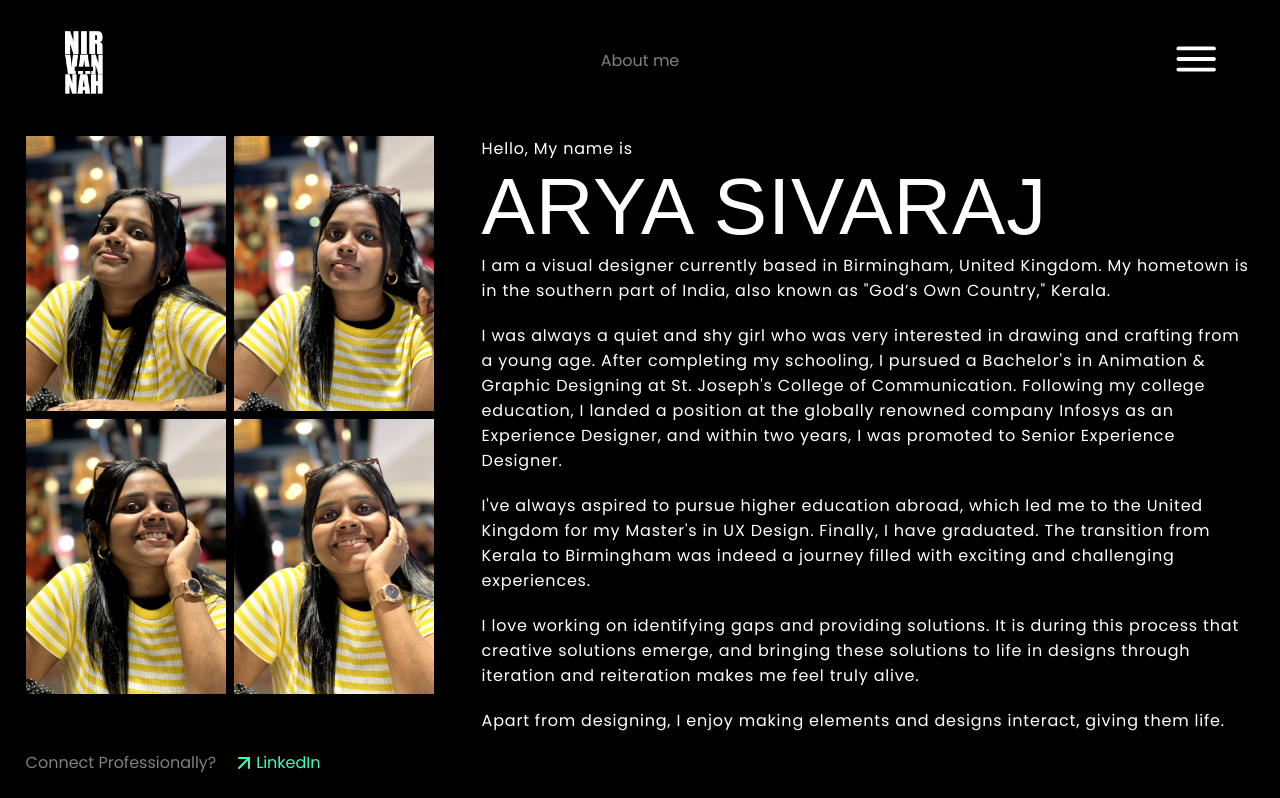
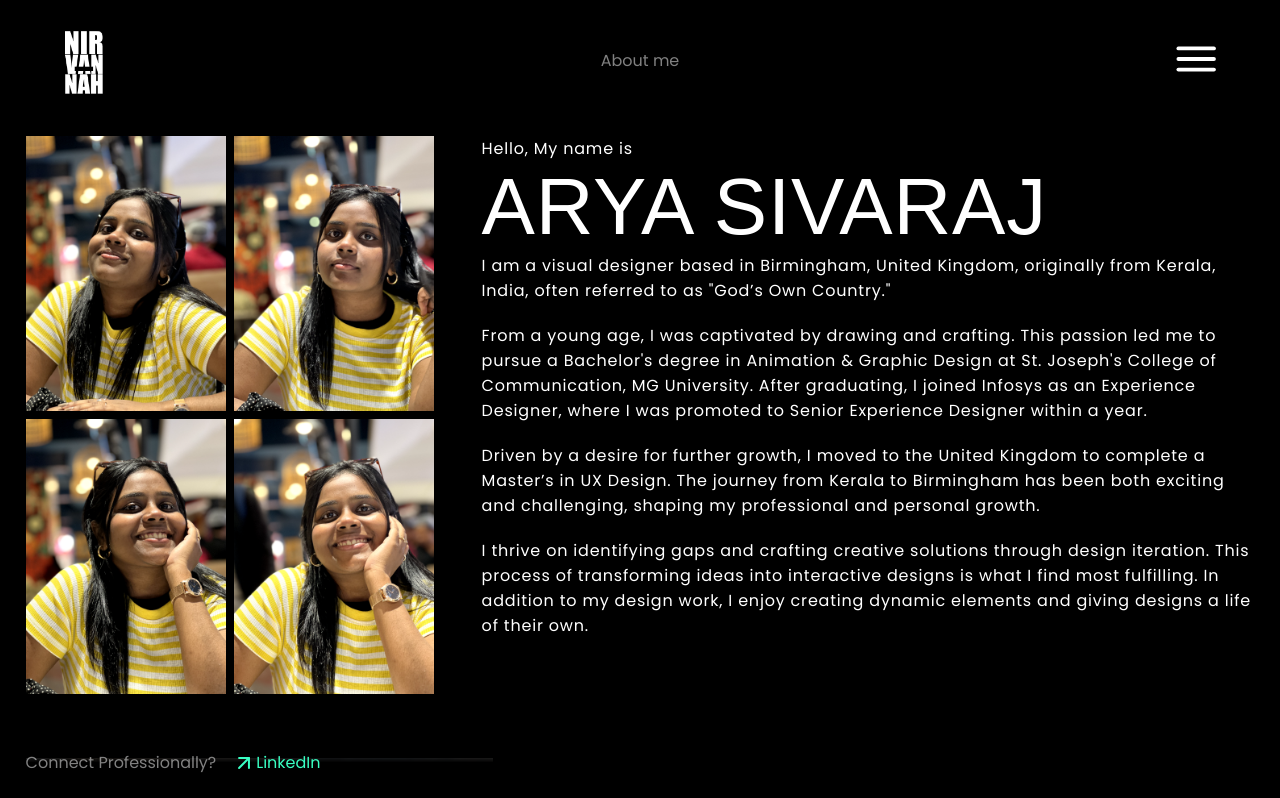
Before and after one commit to AryaSivaraj/website, a React (Vite) app: page /website/about in a window 1280 px wide. Shown: the top 798 px of the page. Built offline with nearby package versions, Linux system fonts and the light colour scheme.

Commit message:
Update AboutMe.tsx

```diff
--- a/src/components/about-me/AboutMe.tsx
+++ b/src/components/about-me/AboutMe.tsx
@@ -59,39 +59,24 @@ function AboutMe() {
               <div>Hello, My name is</div>
               <h2>ARYA SIVARAJ</h2>
               <p>
-                I am a visual designer currently based in Birmingham, United
-                Kingdom. My hometown is in the southern part of India, also
-                known as "God’s Own Country," Kerala.
+                I am a visual designer based in Birmingham, United Kingdom, originally from Kerala, India, often referred to as "God’s Own Country."
               </p>
 
               <p>
-                I was always a quiet and shy girl who was very interested in
-                drawing and crafting from a young age. After completing my
-                schooling, I pursued a Bachelor's in Animation & Graphic
-                Designing at St. Joseph's College of Communication. Following my
-                college education, I landed a position at the globally renowned
-                company Infosys as an Experience Designer, and within two years,
-                I was promoted to Senior Experience Designer.
+                From a young age, I was captivated by drawing and crafting.
+                This passion led me to pursue a Bachelor's degree in Animation & Graphic Design at St. Joseph's College of Communication, MG University.
+                After graduating, I joined Infosys as an Experience Designer, where I was promoted to Senior Experience Designer within a year.
               </p>
 
               <p>
-                I've always aspired to pursue higher education abroad, which led
-                me to the United Kingdom for my Master's in UX Design. Finally,
-                I have graduated. The transition from Kerala to Birmingham was
-                indeed a journey filled with exciting and challenging
-                experiences.
+                Driven by a desire for further growth, I moved to the United Kingdom to complete a Master’s in UX Design.
+                The journey from Kerala to Birmingham has been both exciting and challenging, shaping my professional and personal growth.
               </p>
 
               <p>
-                I love working on identifying gaps and providing solutions. It
-                is during this process that creative solutions emerge, and
-                bringing these solutions to life in designs through iteration
-                and reiteration makes me feel truly alive.
-              </p>
-
-              <p>
-                Apart from designing, I enjoy making elements and designs
-                interact, giving them life.
+               I thrive on identifying gaps and crafting creative solutions through design iteration. This process of transforming ideas
+                into interactive designs is what I find most fulfilling. In addition to my design work, I enjoy creating dynamic elements and
+                giving designs a life of their own.
               </p>
             </div>
           </div>
```
